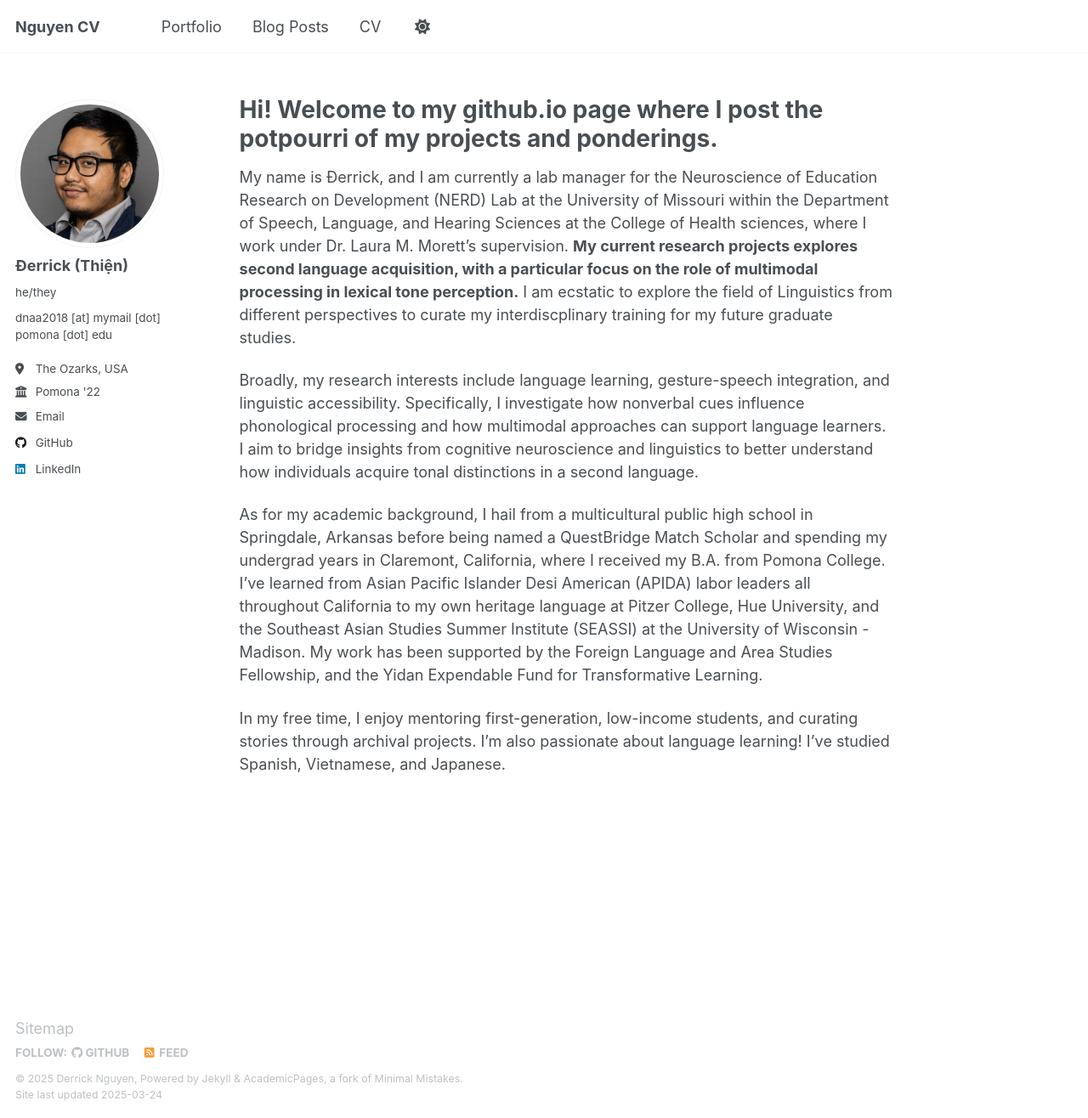
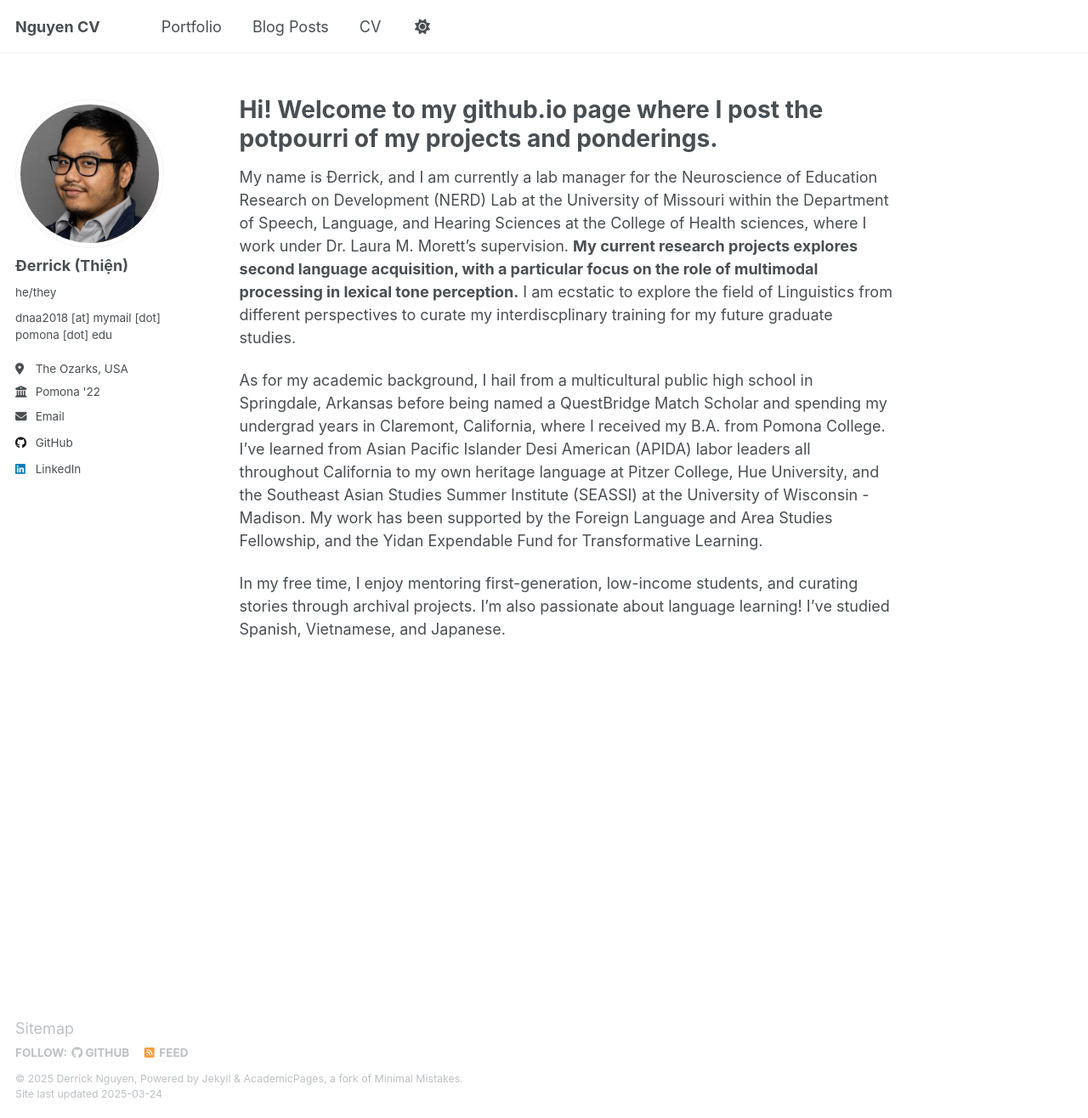
Before and after one commit to thienderrick/thienderrick.github.io, a Jekyll site: the page built from _pages/about.md, in a window 1280 px wide and 1316 px high. Shown: the whole window at 85% size. Built offline with Jekyll 4.4.1, drawn with Linux system fonts in a browser that asks for light colours.

Commit message:
Update about.md

```diff
--- a/_pages/about.md
+++ b/_pages/about.md
@@ -8,9 +8,8 @@ redirect_from:
 ---
 
 # Hi! Welcome to my github.io page where I post the potpourri of my projects and ponderings.
+
 My name is Đerrick, and I am currently a lab manager for the Neuroscience of Education Research on Development (NERD) Lab at the University of Missouri within the Department of Speech, Language, and Hearing Sciences at the College of Health sciences, where I work under Dr. Laura M. Morett's supervision. **My current research projects explores second language acquisition, with a particular focus on the role of multimodal processing in lexical tone perception.** I am ecstatic to explore the field of Linguistics from different perspectives to curate my interdiscplinary training for my future graduate studies.
-
-Broadly, my research interests include language learning, gesture-speech integration, and linguistic accessibility. Specifically, I investigate how nonverbal cues influence phonological processing and how multimodal approaches can support language learners. I aim to bridge insights from cognitive neuroscience and linguistics to better understand how individuals acquire tonal distinctions in a second language.
 
 As for my academic background, I hail from a multicultural public high school in Springdale, Arkansas before being named a QuestBridge Match Scholar and spending my undergrad years in Claremont, California, where I received my B.A. from Pomona College. I've learned from Asian Pacific Islander Desi American (APIDA) labor leaders all throughout California to my own heritage language at Pitzer College, Hue University, and the Southeast Asian Studies Summer Institute (SEASSI) at the University of Wisconsin - Madison. My work has been supported by the Foreign Language and Area Studies Fellowship, and the Yidan Expendable Fund for Transformative Learning.
 
```
